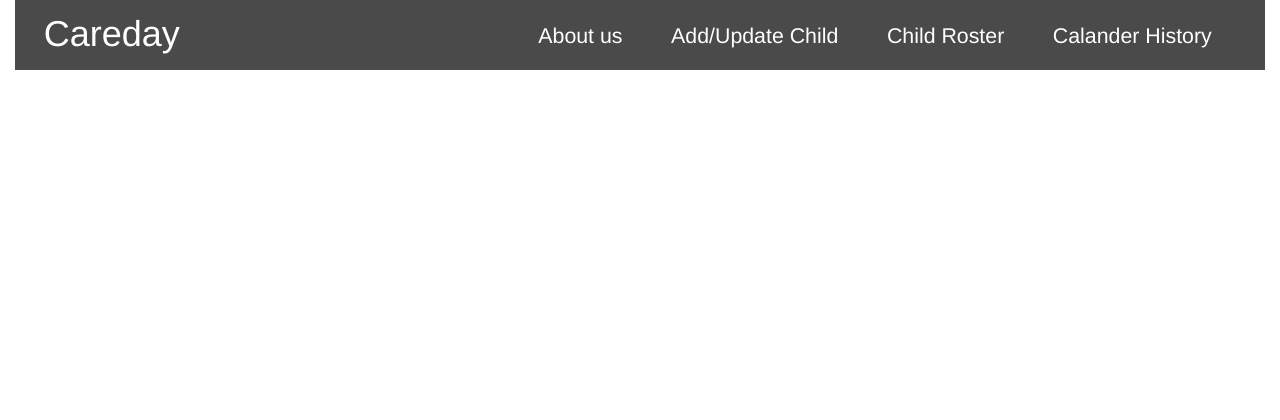
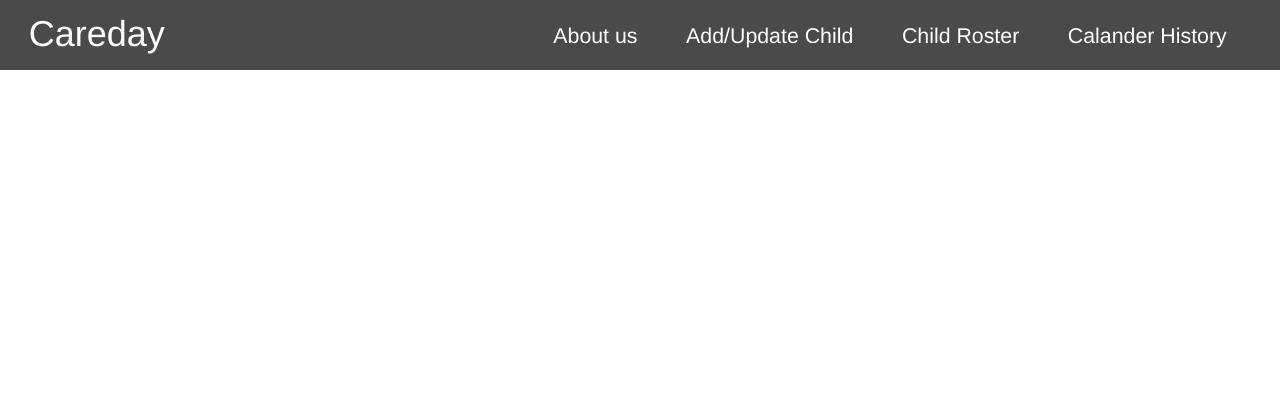
Before and after one commit to rryanburton/CareDay-RB, a Django app: page /child in a window 1280 px wide. Shown: the top 420 px of the page. Run offline with Django 3.2, Linux system fonts and the light colour scheme; data that the repository does not hold is empty; some libraries are stand-ins or nearby versions.

Commit message:
update css style to fix header width on other pages

```diff
--- a/careapp/static/style.css
+++ b/careapp/static/style.css
@@ -409,7 +409,9 @@ div.col-lg-2.col-md-3.col-sm-3 {
 div.col-lg-2.col-md-3.col-sm-3  {
   margin-left: 2%;
 }
-
+.container-fluid {
+  padding: 0 !important;
+}
 
 
 /*media queries*/
```
